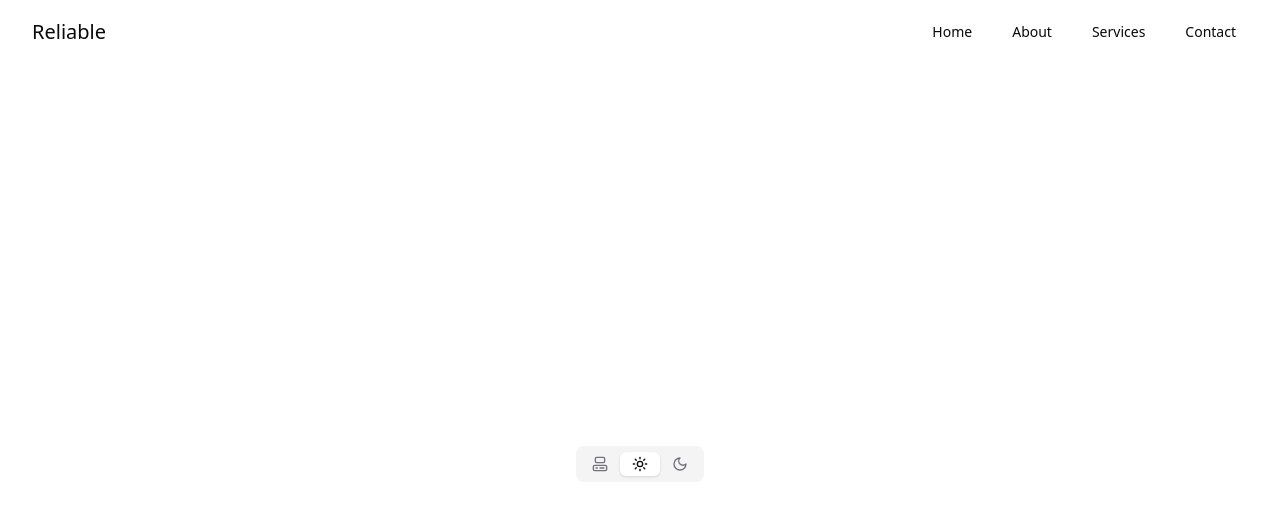
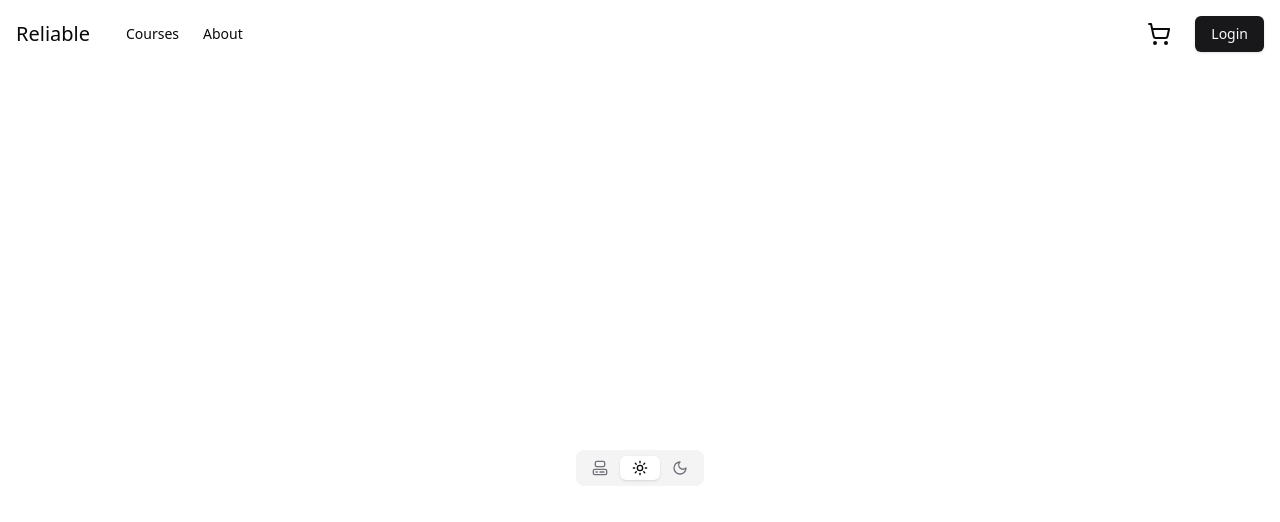
Before and after one commit to evilpaper/reliable, a Next.js app: page / in a window 1280 px wide. Shown: the top 522 px of the page. Built offline with nearby package versions, Linux system fonts and the light colour scheme.

Commit message:
Rearrange nav, add shopping cart and login

```diff
--- a/src/app/layout.tsx
+++ b/src/app/layout.tsx
@@ -16,7 +16,7 @@ export default function RootLayout({
 }>) {
   return (
     <html lang="en" suppressHydrationWarning>
-      <body className="antialiased">
+      <body className="antialiased flex flex-col items-center">
         <ThemeProvider
           attribute="class"
           defaultTheme="system"
--- a/src/components/nav.tsx
+++ b/src/components/nav.tsx
@@ -3,39 +3,19 @@
 import Link from "next/link";
 import * as React from "react";
 import { Sheet, SheetContent, SheetTrigger } from "@/components/ui/sheet";
+import { Icons } from "@/components/ui/icons";
+import { Button } from "@/components/ui/button";
 
 const navItems = [
-  { name: "Home", href: "/" },
+  { name: "Courses", href: "/courses" },
   { name: "About", href: "/about" },
-  { name: "Services", href: "/services" },
-  { name: "Contact", href: "/contact" },
 ];
 
 export default function Nav() {
   const [isOpen, setIsOpen] = React.useState(false);
 
   return (
-    <nav>
-      <div className="max-w-7xl mx-auto px-4 sm:px-6 lg:px-8">
-        <div className="flex items-center justify-between h-16">
-          <div className="flex items-center">
-            <Link href="/" className="text-xl">
-              Reliable
-            </Link>
-          </div>
-          <div className="hidden md:block">
-            <div className="ml-10 flex items-baseline space-x-4">
-              {navItems.map((item) => (
-                <Link
-                  key={item.name}
-                  href={item.href}
-                  className="px-3 py-2 rounded-md text-sm font-medium"
-                >
-                  {item.name}
-                </Link>
-              ))}
-            </div>
-          </div>
+    <section className="container z-40 p-4 flex items-center gap-6 w-full">
       <section className="md:hidden">
         <Sheet open={isOpen} onOpenChange={setIsOpen}>
           <SheetTrigger>Menu</SheetTrigger>
@@ -58,8 +38,26 @@ export default function Nav() {
           </SheetContent>
         </Sheet>
       </section>
-        </div>
-      </div>
+      <Link href="/" className="text-xl">
+        Reliable
+      </Link>
+      <section className="flex items-center justify-between md:w-full">
+        <nav className="hidden md:flex">
+          {navItems.map((item) => (
+            <Link
+              key={item.name}
+              href={item.href}
+              className="px-3 py-2 rounded-md text-sm font-medium"
+            >
+              {item.name}
+            </Link>
+          ))}
         </nav>
+        <section className="flex items-center gap-6 ">
+          <Icons.shoppingCart />
+          <Button>Login</Button>
+        </section>
+      </section>
+    </section>
   );
 }
--- a/src/components/ui/icons.tsx
+++ b/src/components/ui/icons.tsx
@@ -15,6 +15,7 @@ import {
   ArrowRight,
   AlignJustify,
   X,
+  ShoppingCart,
 } from "lucide-react";
 
 export const Icons = {
@@ -34,4 +35,5 @@ export const Icons = {
   arrowRight: ArrowRight,
   hamburger: AlignJustify,
   close: X,
+  shoppingCart: ShoppingCart,
 };
```
Lines whose indentation alone changed are shown as unchanged.
